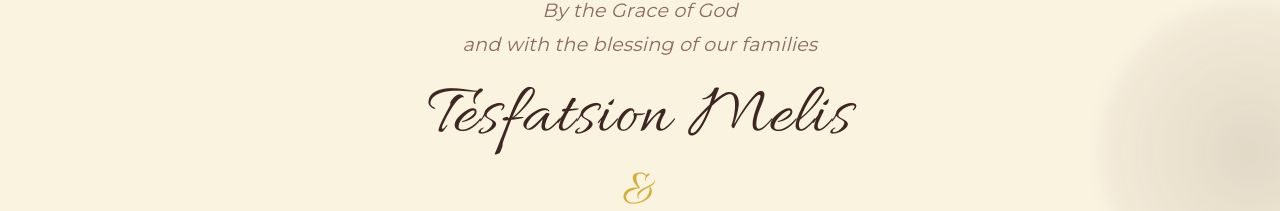
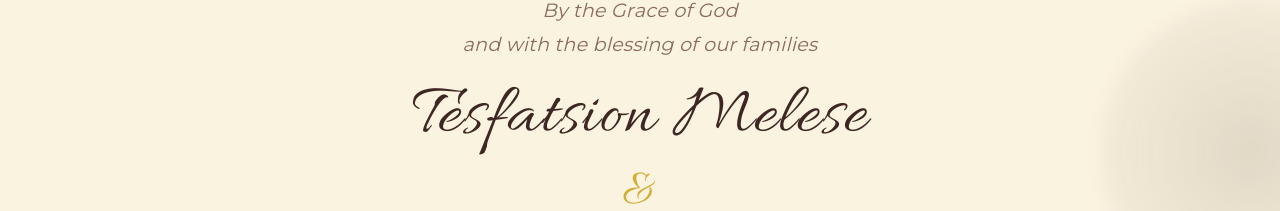
Before and after one commit to robegetachew/Debo, a React (Vite) app: page / in a window 1280 px wide. Shown: the part 575-786 px from the top of the page. Built offline with nearby package versions, Linux system fonts and the light colour scheme; no server answers; a web font is replaced by a local one.

Commit message:
version 1

```diff
--- a/src/i18n/translations.js
+++ b/src/i18n/translations.js
@@ -4,7 +4,7 @@ export const translations = {
   en: {
     langName: "Eng",
     hero: {
-      name1: "Tesfatsion Melis",
+      name1: "Tesfatsion Melese",
       name2: "Dibora Endale",
       nameAmp: "&",
       nameJoin: "&",
@@ -120,14 +120,14 @@ export const translations = {
   am: {
     langName: "አማ",
     hero: {
-      name1: "ተስፋፂዮን መልስ",
+      name1: "ተስፋፂዮን መለሰ",
       name2: "ዲቦራ እንዳለ",
       nameAmp: "",
       nameJoin: "እና",
       blessingLine1: "",
       blessingLine2: "",
       invite:
-        "የማክበር ሰላምታችን እያቀረብን ከቀኑ 9 ሰዓት በምናደርገው የቃልኪዳን ሥነ-ሥርዓት ላይ ተገኝተው የደስታችን ተካፋይ እንዲሆኑ በማክበር ጠርተንዎታል።",
+        "የማክበር ሰላምታችን እያቀረብን ከቀኑ 9 ሰዓት በምናደርገው የቃልኪዳን ሥነ-ሥርዓት ላይ ተገኝተው የደስታችን ተካፋይ እንዲሆኑ በአክብሮት ጠርተንዎታል።",
       date: "እሁድ ሚያዚያ 25፣ 2018 ዓ.ም",
       location: "አዳማ ቤተል መሰረተ-ክርስቶስ ቤተክርስትያን",
       quote: "“እንደ ተናገረው ተስፋ ሁሉ ለሕዝቡ ለእስራኤል ዕረፍትን የሰጠ እግዚአብሔር ይመስገን ”",
```
